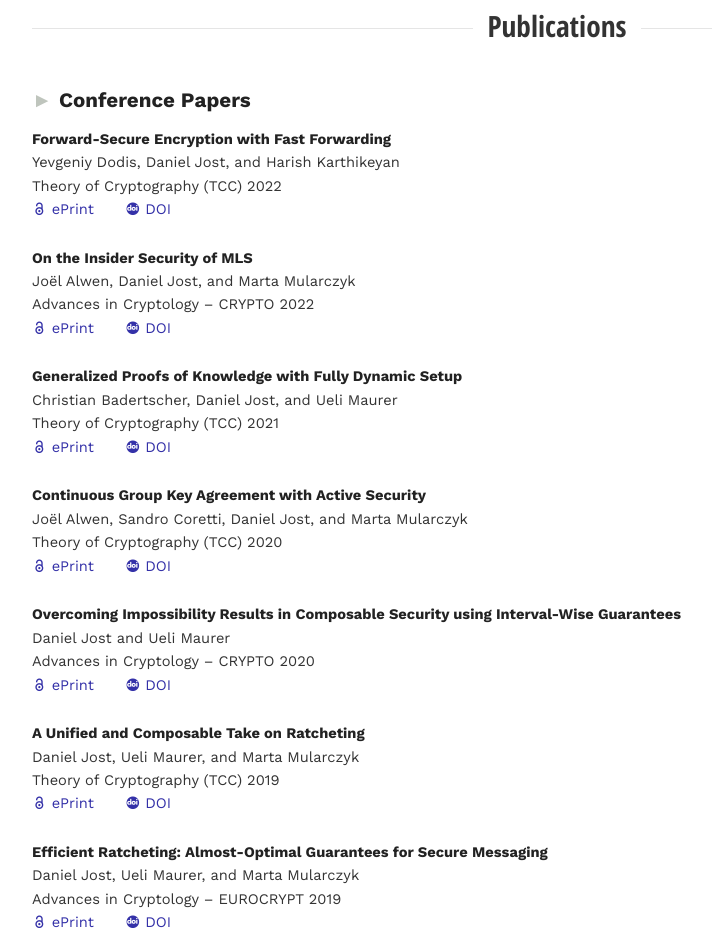
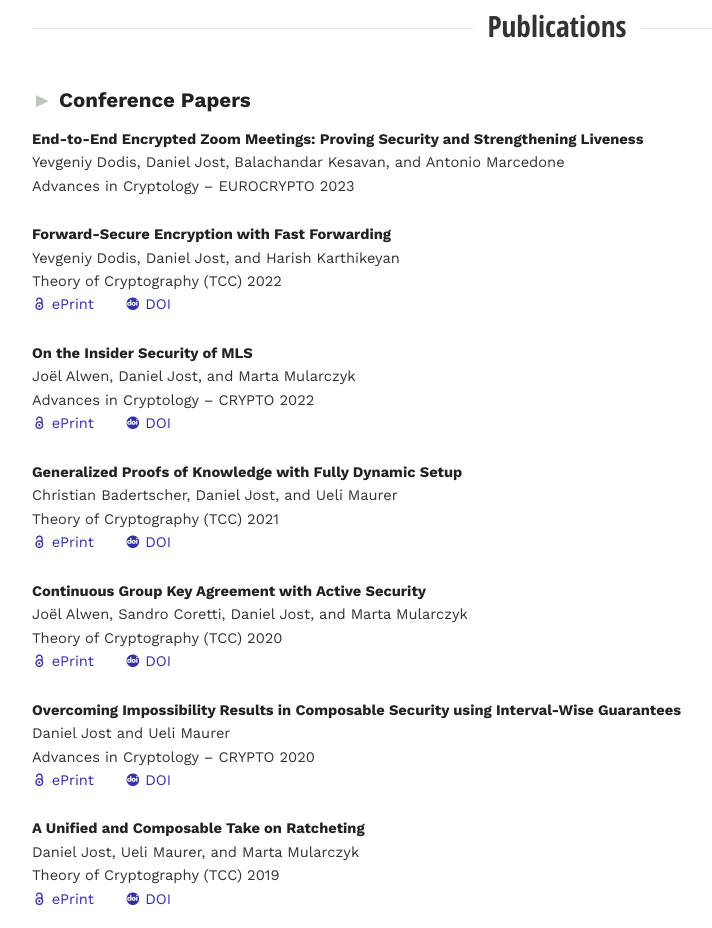
Before and after one commit to dajost/dajost.github.io, a plain HTML site: page index.html in a window 1280 px wide. Shown: the part 800-1728 px from the top of the page, without its empty margins (83-795 px from the left). Drawn offline with nearby package versions, Linux system fonts and the light colour scheme; files whose address does not match are found by name.

Commit message:
EC'23 publication

```diff
--- a/index.html
+++ b/index.html
@@ -68,6 +68,11 @@
 			<h2>Publications</h2>
 			<section>
 				<h3>Conference Papers</h3>
+				<div class="publication">
+					<h4>End-to-End Encrypted Zoom Meetings: Proving Security and Strengthening Liveness</h4>
+					<div class="authors">Yevgeniy Dodis, Daniel Jost, Balachandar Kesavan, and Antonio Marcedone</div>
+					<div class="venue">Advances in Cryptology &ndash; EUROCRYPTO 2023</div>
+				</div>
 				<div class="publication">
 					<h4>Forward-Secure Encryption with Fast Forwarding</h4>
 					<div class="authors">Yevgeniy Dodis, Daniel Jost, and Harish Karthikeyan</div>
```
